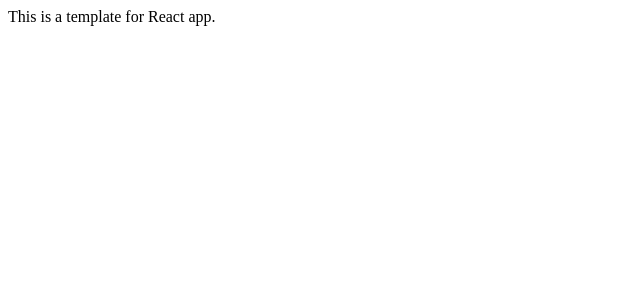
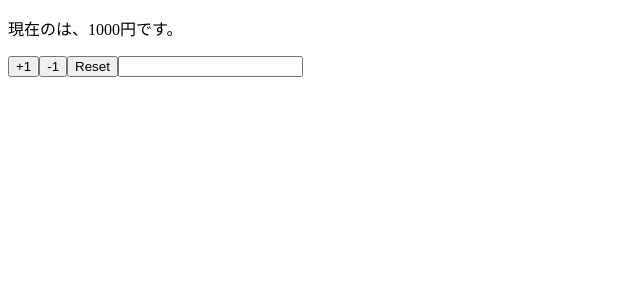
Before and after one commit to croudsky/hooks, a React (Create React App) app: page / in a window 1280 px wide. Shown: the top 300 px of the page, without its empty margins (0-640 px from the left). Built offline with nearby package versions, Linux system fonts and the light colour scheme.

Commit message:
useState 03

```diff
--- a/src/App.tsx
+++ b/src/App.tsx
@@ -1,7 +1,33 @@
-import React from "react";
+import React, { FC, useState } from "react";
 
-const App: React.FC = () => {
-  return <div>This is a template for React app.</div>;
+const App = ({
+  props = {
+    name: "",
+    price: 1000
+  }
+}) => {
+  const [state, setState] = useState(props);
+  const { name, price } = state;
+
+  return (
+    <>
+      <p>
+        現在の{name}は、{price}円です。
+      </p>
+      <button onClick={() => setState({ ...state, price: price + 1 })}>
+        +1
+      </button>
+      <button onClick={() => setState({ ...state, price: price - 1 })}>
+        -1
+      </button>
+      <button onClick={() => setState(props)}>Reset</button>
+      <input
+        type="text"
+        value={name}
+        onChange={e => setState({ ...state, name: e.target.value })}
+      />
+    </>
+  );
 };
 
 export default App;
```
